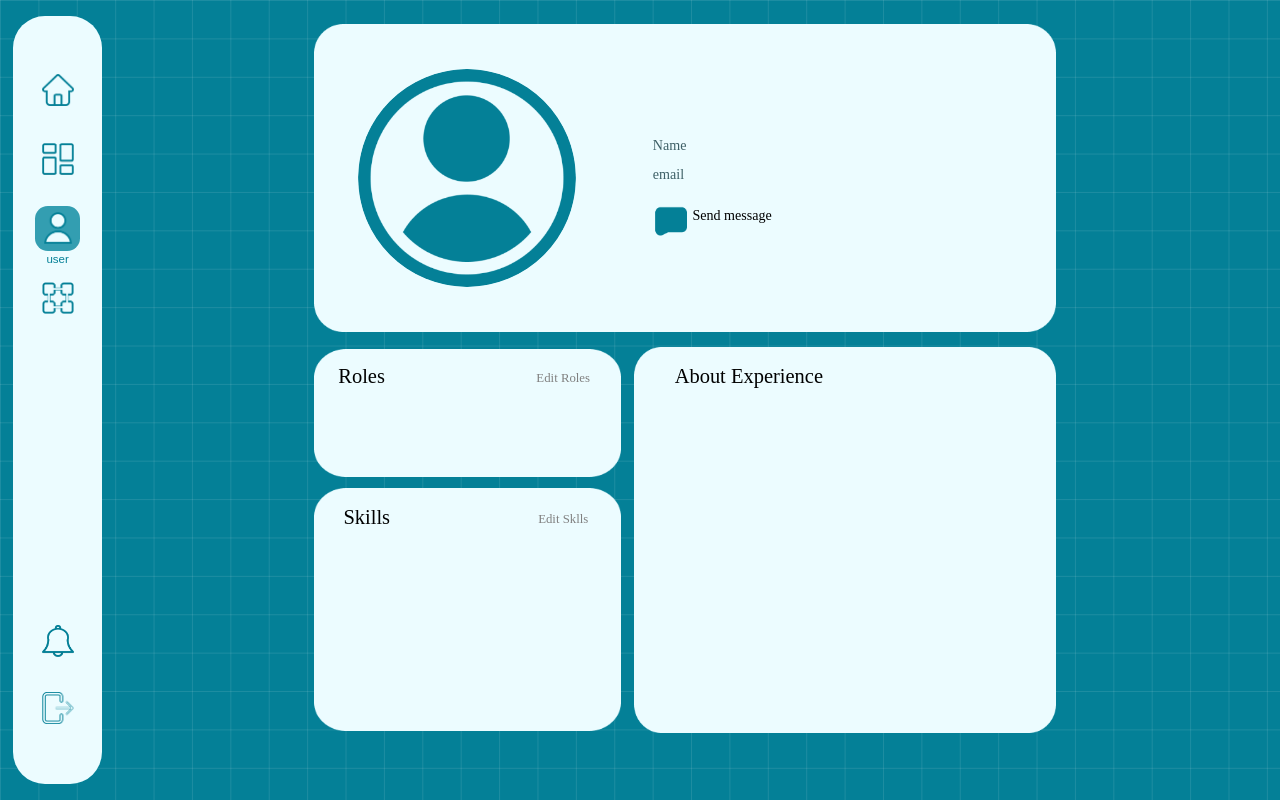
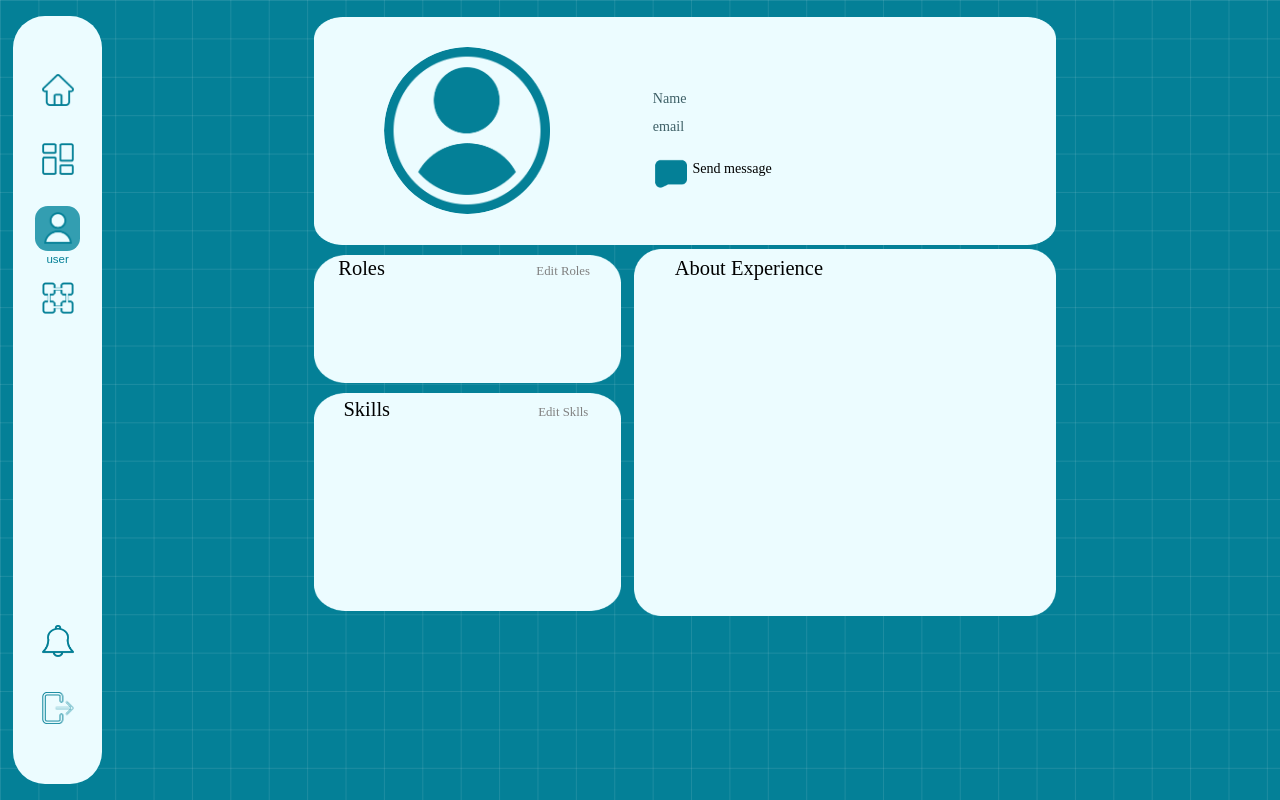
Before and after one commit to NitaCosmin/autobotzi-front, a React (Create React App) app: page /profile in a window 1280 px wide. Built offline with nearby package versions, Linux system fonts and the light colour scheme; a web font is replaced by a local one.

Commit message:
update profile page

```diff
--- a/src/CSS/Profile.css
+++ b/src/CSS/Profile.css
@@ -26,12 +26,11 @@
 
 .ProfileItems
 {
+    position: relative;
     display: flex;
-    justify-content: center;
-    align-items: flex-start;
     flex-direction: column;
     width: 59vw;
-    height: 56.5vw;
+    height: 96%;
     margin-top: 1.2vw;
     margin-left: 7vw;
     gap:0.1vw;
@@ -39,18 +38,19 @@
 }
 .ProfileRow
 {
+    position: relative;
     display: flex;
     justify-content: center;
     align-items: center;
     width: 59vw;
     flex-direction: row;
-    height: 26vw;
+    height: 18vw;
     gap: 0vw;
 
 }
 .ProfileBkg{
     width: 58vw;
-    height: auto;
+    height: 99%;
     z-index: 1;
 }
 .ProfileCollumn
@@ -60,7 +60,7 @@
     align-items: center;
     width: 25vw;
     flex-direction: column;
-    height: 25vw;
+    height: 22vw;
     gap: 0vw;
     z-index: 2;
     position:absolute;
@@ -69,8 +69,8 @@
 }
 .PhotoProfile1
 {
-    width: 17vw;
-    height: 17vw;
+    width: 13vw;
+    height: 13vw;
 
     border-radius: 25vw;
 }
@@ -81,7 +81,7 @@
     align-items: flex-start;
     width: 34vw;
     flex-direction: column;
-    height: 25vw;
+    height: 20vw;
     gap: 0.1vw;
     margin: 0vw;
     padding: 0vw;
@@ -98,7 +98,6 @@
     font-size: 1.6vw;
     font-family: 'Arame-Mono';
     color: black;
-
     margin-bottom: -1vw;
 
 }
@@ -143,7 +142,7 @@
     align-items: center;
     width: 59vw;
     flex-direction: row;
-    height: 31vw;
+    height: 29vw;
     gap: 0vw;
 
 }
@@ -155,7 +154,7 @@
     align-items: center;
     width: 34vw;
     flex-direction: column;
-    height: 31vw;
+    height: 29vw;
     gap: 0vw;
 
     z-index: 1;
@@ -179,7 +178,7 @@
 .SkillsBkg
 {
     width: 24vw;
-    height: 19vw;
+    height: 17vw;
 }
 
 .AboutExp{
```
